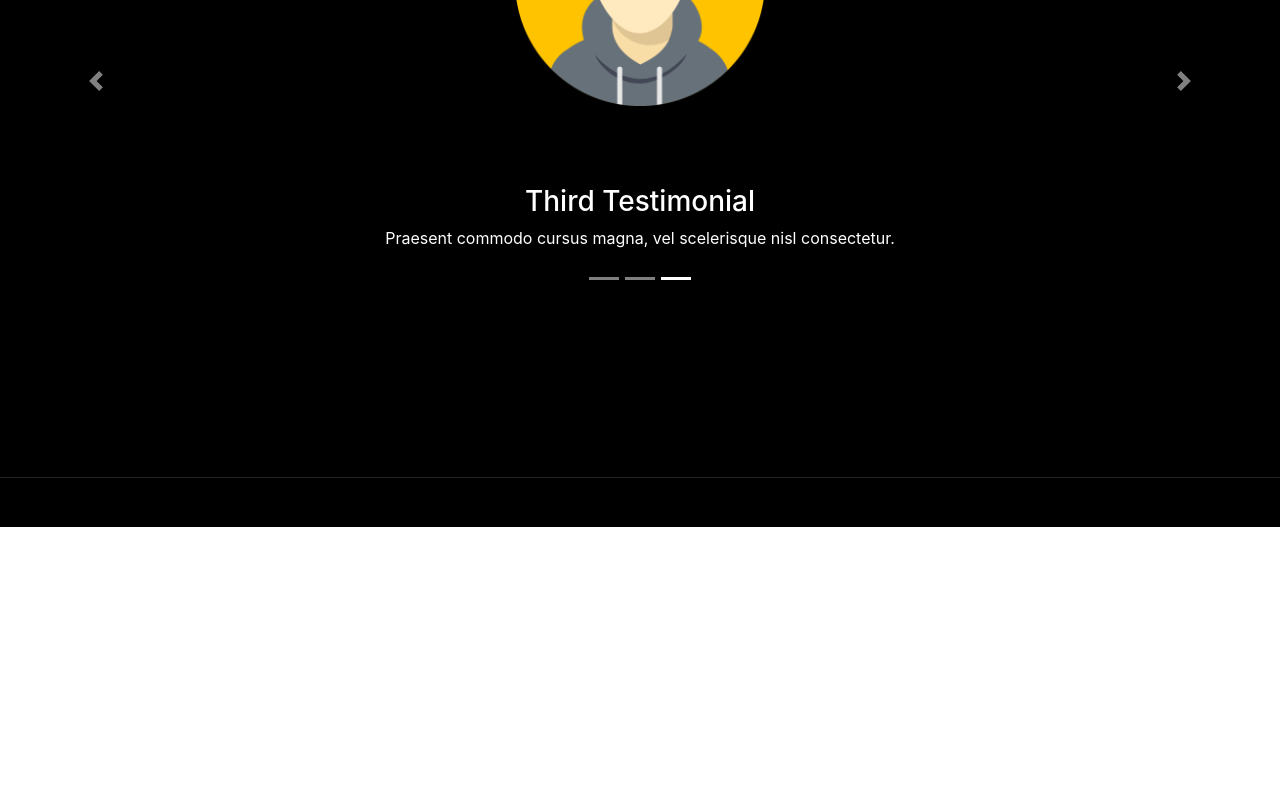
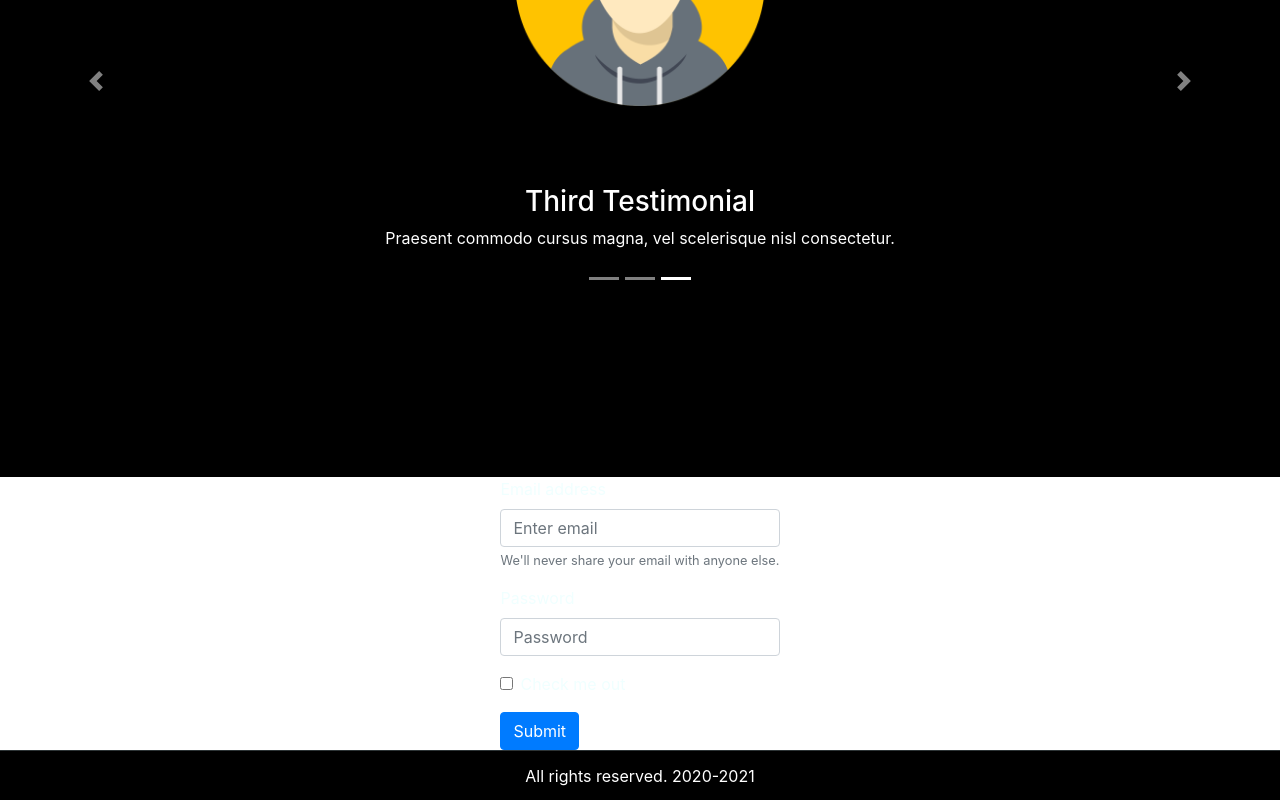
Before and after one commit to ericDevSantana/product-landing-page, a Next.js app: page / in a window 1280 px wide. Shown: the part 1918-2718 px from the top of the page. Before the commit the page ends 2445 px from the top, so only its background shows below. Built offline with nearby package versions, Linux system fonts and the light colour scheme.

Commit message:
adding contact form

```diff
--- a/pages/Partials/Footer.js
+++ b/pages/Partials/Footer.js
@@ -4,14 +4,7 @@ export default function Footer() {
     return (
         <>
         <footer className={styles.footer}>
-            {/* <a
-                href="https://vercel.com?utm_source=create-next-app&utm_medium=default-template&utm_campaign=create-next-app"
-                target="_blank"
-                rel="noopener noreferrer"
-            >
-            Powered by{' '}
-            <img src="/vercel.svg" alt="Vercel Logo" className={styles.logo} />
-            </a> */}
+            All rights reserved. 2020-2021
         </footer>
         </>
     )
--- a/pages/index.js
+++ b/pages/index.js
@@ -1,4 +1,4 @@
-import { Carousel } from 'react-bootstrap'
+import { Carousel, Form, Button } from 'react-bootstrap'
 import Head from 'next/head'
 import { useEffect, useState } from 'react'
 import styles from '../styles/Home.module.css'
@@ -138,16 +138,29 @@ export default function Home() {
 
       </section>
 
-      {/* -------------------------------ABOUT SECTION BELOW-------------------------------*/}
-
-      <section>
-
-      </section>
-
       {/* -------------------------------CONTACT SECTION BELOW-------------------------------*/}
 
       <section>
+        <Form>
+          <Form.Group controlId="formBasicEmail">
+            <Form.Label>Email address</Form.Label>
+            <Form.Control type="email" placeholder="Enter email" />
+            <Form.Text className="text-muted">
+              We'll never share your email with anyone else.
+            </Form.Text>
+          </Form.Group>
 
+          <Form.Group controlId="formBasicPassword">
+            <Form.Label>Password</Form.Label>
+            <Form.Control type="password" placeholder="Password" />
+          </Form.Group>
+          <Form.Group controlId="formBasicCheckbox">
+            <Form.Check type="checkbox" label="Check me out" />
+          </Form.Group>
+          <Button variant="primary" type="submit">
+            Submit
+          </Button>
+        </Form>
       </section>
 
     </div>
--- a/styles/Home.module.css
+++ b/styles/Home.module.css
@@ -87,10 +87,12 @@
   width: 100%;
   height: 50px;
   border-top: 1px solid;
+  border-color: #2d3436;
   display: flex;
   justify-content: center;
   align-items: center;
   background-color: black;
+  color: white;
 }
 
 .footer img {
```
